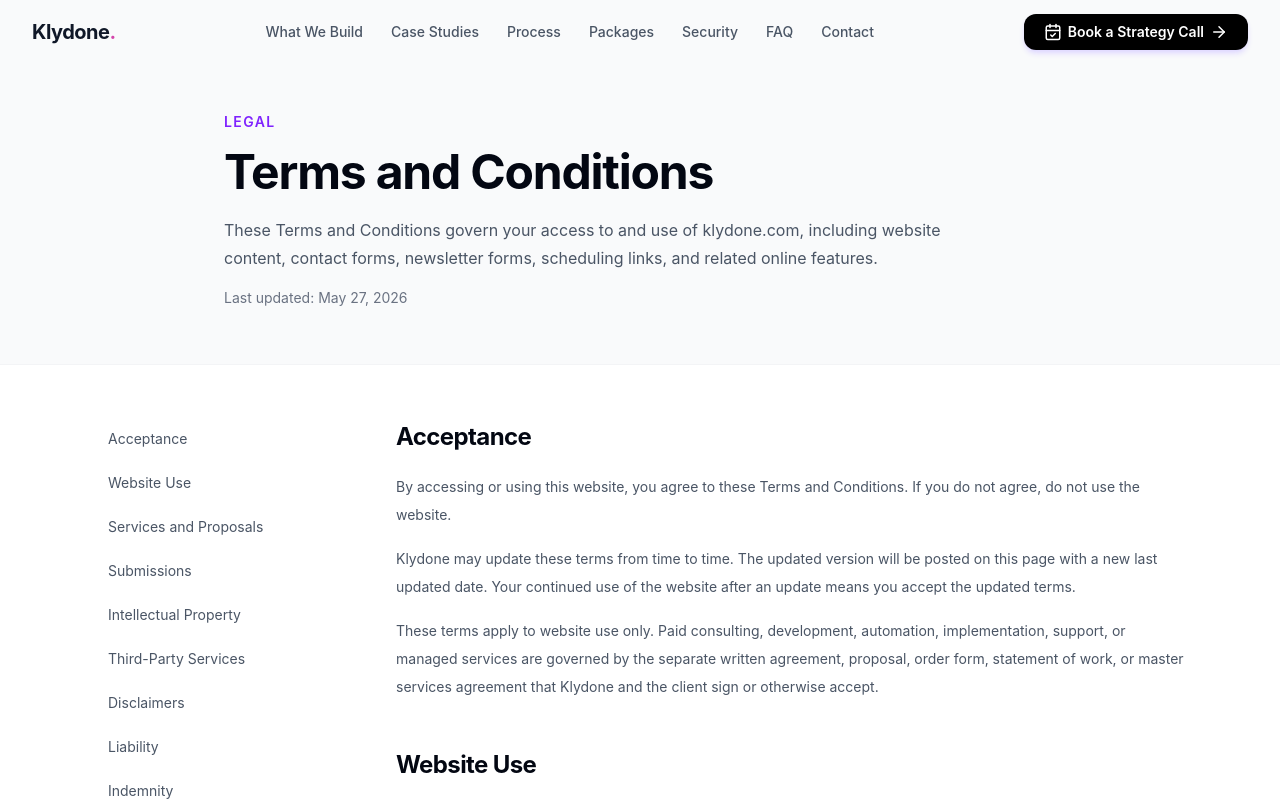
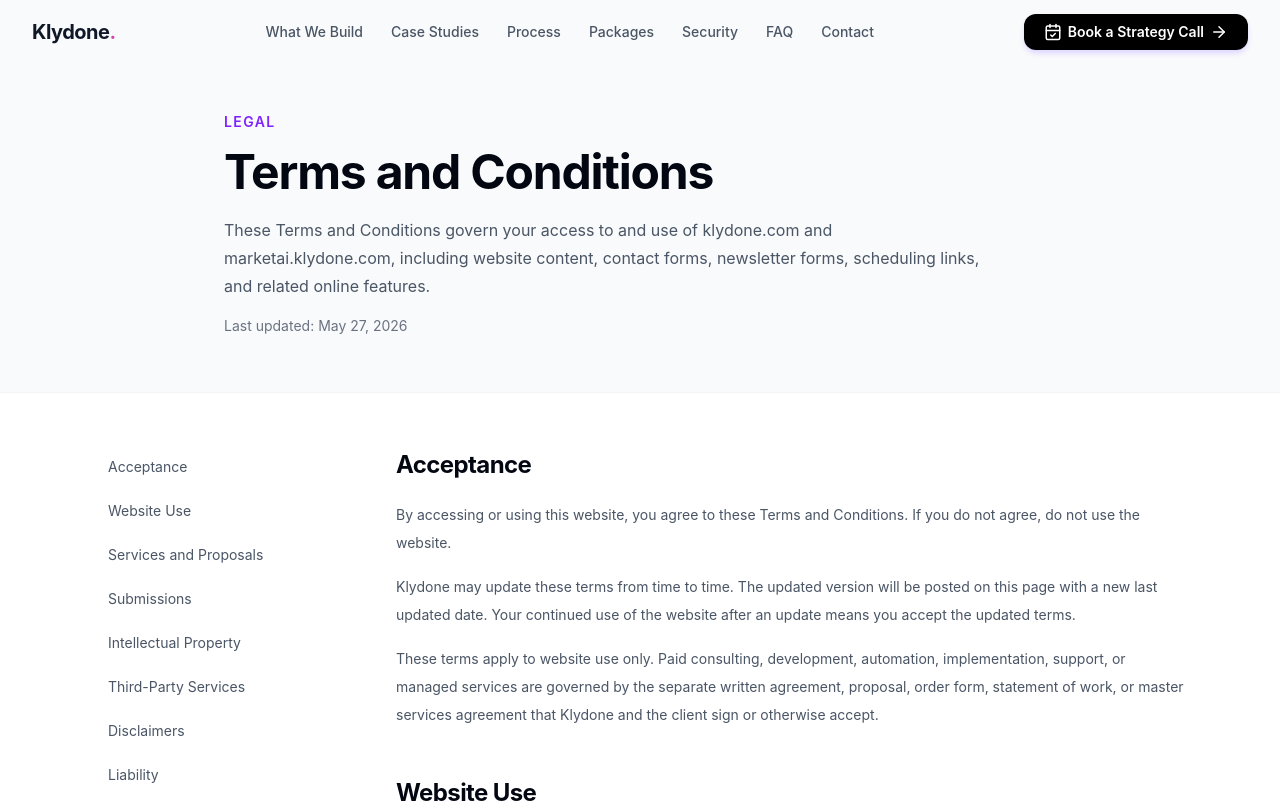
Before and after one commit to Vraj209/klydone-website, a Next.js app: page /terms in a window 1280 px wide. Shown: the top 803 px of the page. Built offline with nearby package versions, Linux system fonts and the light colour scheme; a web font is replaced by a local one.

Commit message:
Update Terms and Conditions page to reflect plural usage of 'websites' and include marketai.klydone.com in the description.

```diff
--- a/app/terms/page.tsx
+++ b/app/terms/page.tsx
@@ -6,7 +6,7 @@
 export const metadata: Metadata = {
   title: "Terms and Conditions | Klydone",
   description:
-    "Review the terms that apply when you access Klydone's website, contact forms, content, and related online services.",
+    "Review the terms that apply when you access Klydone's websites, contact forms, content, and related online services.",
   alternates: {
     canonical: "/terms",
   },
@@ -50,9 +50,9 @@
               Terms and Conditions
             </h1>
             <p className="mt-5 max-w-3xl text-base leading-7 text-gray-600">
-              These Terms and Conditions govern your access to and use of klydone.com,
-              including website content, contact forms, newsletter forms, scheduling
-              links, and related online features.
+              These Terms and Conditions govern your access to and use of klydone.com
+              and marketai.klydone.com, including website content, contact forms,
+              newsletter forms, scheduling links, and related online features.
             </p>
             <p className="mt-4 text-sm text-gray-500">Last updated: {lastUpdated}</p>
           </div>
```
